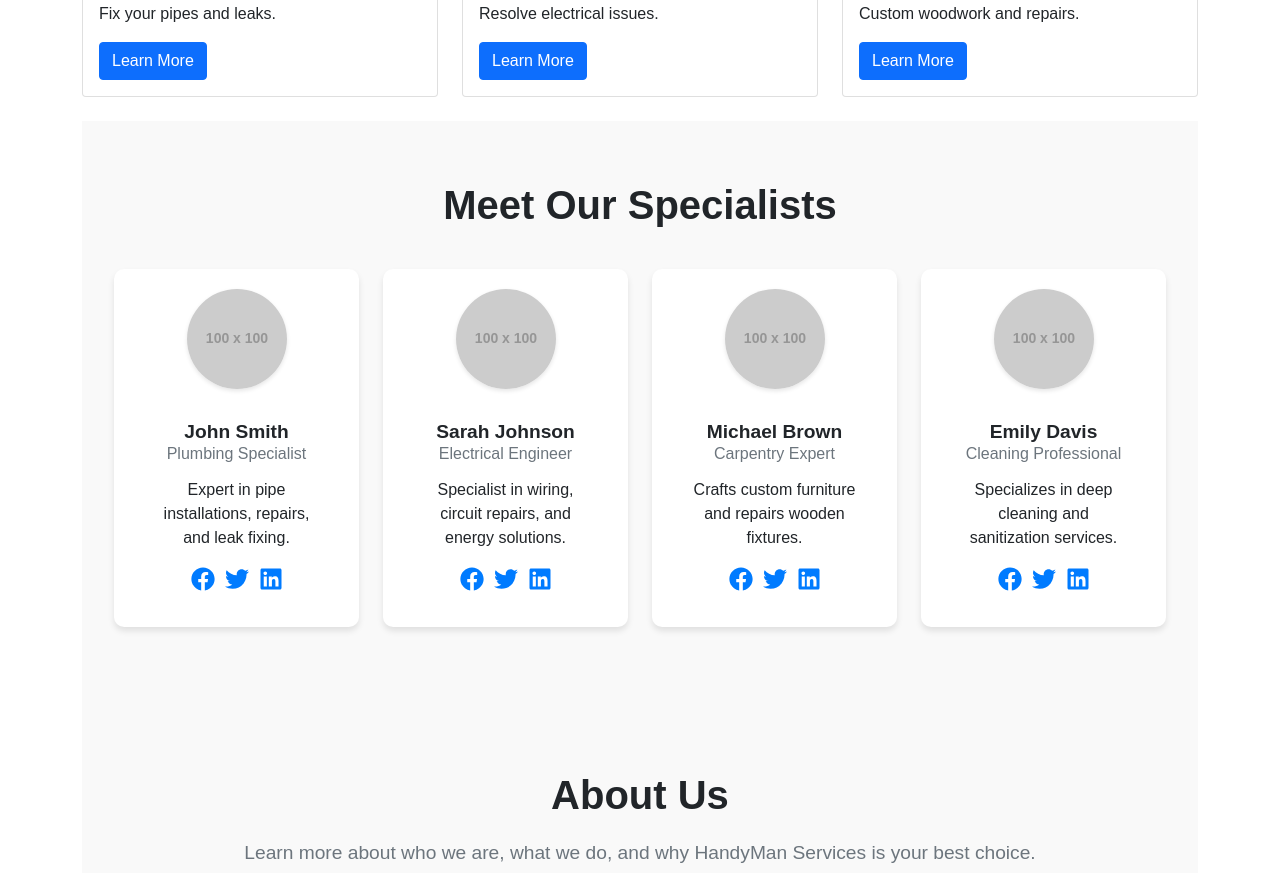
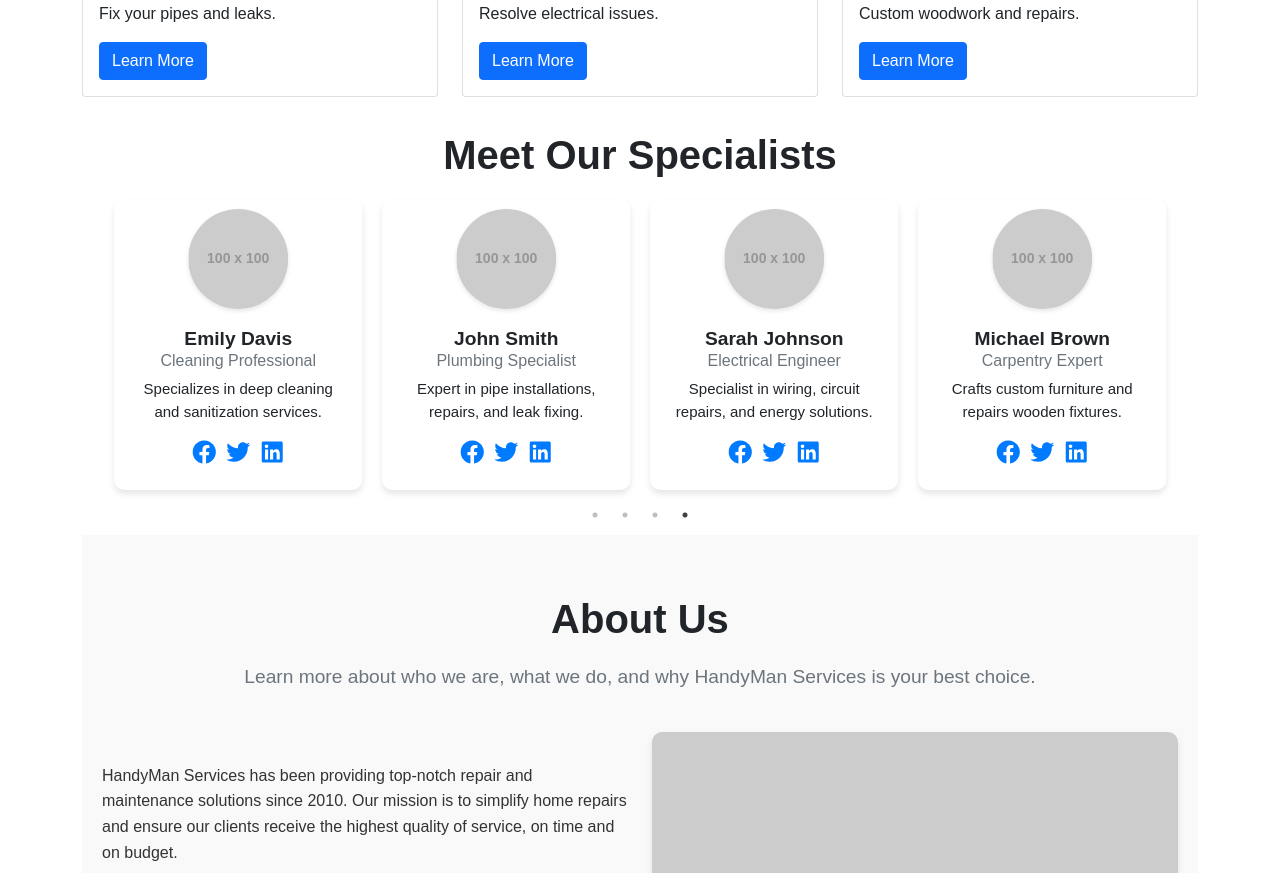
Before and after one commit to nurulazam-dev/mna-handyman-platform, a React (Vite) app: page / in a window 1280 px wide. Shown: the part 940-1813 px from the top of the page. Built offline with nearby package versions, Linux system fonts and the light colour scheme.

Commit message:
OurSpecialists component update

```diff
--- a/src/components/OurSpecialists.jsx
+++ b/src/components/OurSpecialists.jsx
@@ -1,17 +1,20 @@
-import { Row, Col, Card, Container } from "react-bootstrap";
+import Slider from "react-slick";
+import { Card, Container } from "react-bootstrap";
 import { FaFacebook, FaTwitter, FaLinkedin } from "react-icons/fa";
+import "slick-carousel/slick/slick.css";
+import "slick-carousel/slick/slick-theme.css";
 
 const OurSpecialists = () => {
   const sectionStyle = {
-    padding: "60px 20px",
-    backgroundColor: "#f9f9f9",
+    padding: "10px",
+    marginBottom: "25px",
   };
 
   const headerStyle = {
     fontSize: "2.5rem",
     fontWeight: "bold",
     textAlign: "center",
-    marginBottom: "40px",
+    marginBottom: "10px",
   };
 
   const cardStyle = {
@@ -19,7 +22,8 @@ const OurSpecialists = () => {
     boxShadow: "0 4px 6px rgba(0, 0, 0, 0.1)",
     borderRadius: "10px",
     textAlign: "center",
-    padding: "20px",
+    margin: "10px",
+    padding: "10px 5px",
     backgroundColor: "#fff",
     height: "100%",
     display: "flex",
@@ -32,7 +36,7 @@ const OurSpecialists = () => {
     width: "100px",
     height: "100px",
     borderRadius: "50%",
-    margin: "0 auto 15px",
+    margin: "0 auto 2px",
     objectFit: "cover",
     boxShadow: "0 2px 4px rgba(0, 0, 0, 0.1)",
   };
@@ -46,7 +50,11 @@ const OurSpecialists = () => {
   const roleStyle = {
     fontSize: "1rem",
     color: "#6c757d",
-    marginBottom: "15px",
+    marginBottom: "8px",
+  };
+
+  const descriptionStyle = {
+    fontSize: "15px",
   };
 
   const socialIconsStyle = {
@@ -110,13 +118,37 @@ const OurSpecialists = () => {
     },
   ];
 
+  const sliderSettings = {
+    dots: true,
+    infinite: true,
+    autoplay: true,
+    autoplaySpeed: 2000,
+    speed: 500,
+    slidesToShow: 4,
+    slidesToScroll: 1,
+    responsive: [
+      {
+        breakpoint: 1024, // Tablet
+        settings: {
+          slidesToShow: 2,
+        },
+      },
+      {
+        breakpoint: 768, // Mobile
+        settings: {
+          slidesToShow: 1,
+        },
+      },
+    ],
+  };
+
   return (
     <section style={sectionStyle}>
       <h2 style={headerStyle}>Meet Our Specialists</h2>
       <Container>
-        <Row>
+        <Slider {...sliderSettings}>
           {specialists.map((specialist, index) => (
-            <Col md={6} lg={3} className="mb-4" key={index}>
+            <div key={index}>
               <Card style={cardStyle}>
                 <img
                   src={specialist.image}
@@ -128,7 +160,9 @@ const OurSpecialists = () => {
                   <Card.Subtitle style={roleStyle}>
                     {specialist.role}
                   </Card.Subtitle>
-                  <Card.Text>{specialist.description}</Card.Text>
+                  <Card.Text style={descriptionStyle}>
+                    {specialist.description}
+                  </Card.Text>
                   <div style={socialIconsStyle}>
                     <a
                       href={specialist.social.facebook}
@@ -154,9 +188,9 @@ const OurSpecialists = () => {
                   </div>
                 </Card.Body>
               </Card>
-            </Col>
+            </div>
           ))}
-        </Row>
+        </Slider>
       </Container>
     </section>
   );
```
